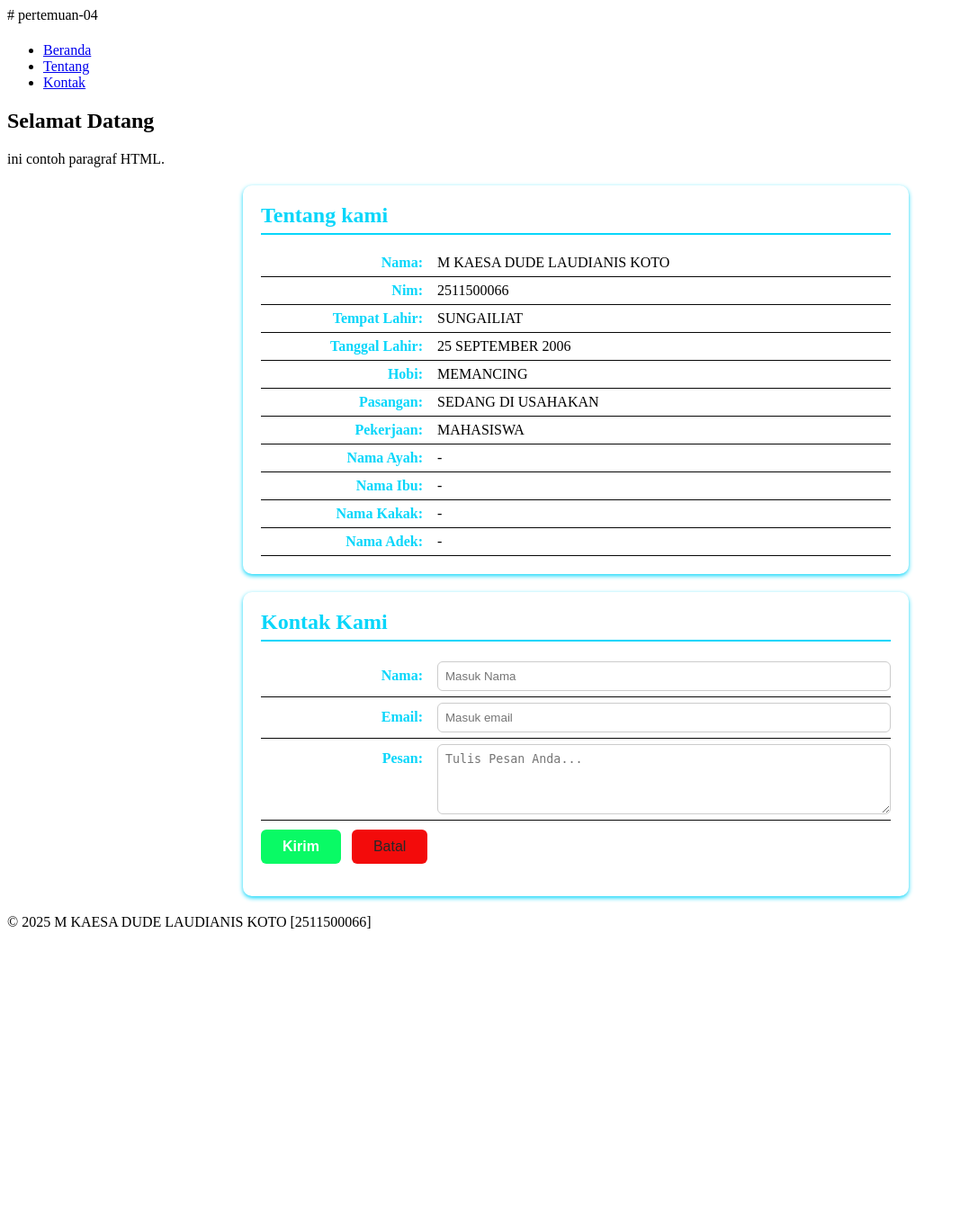
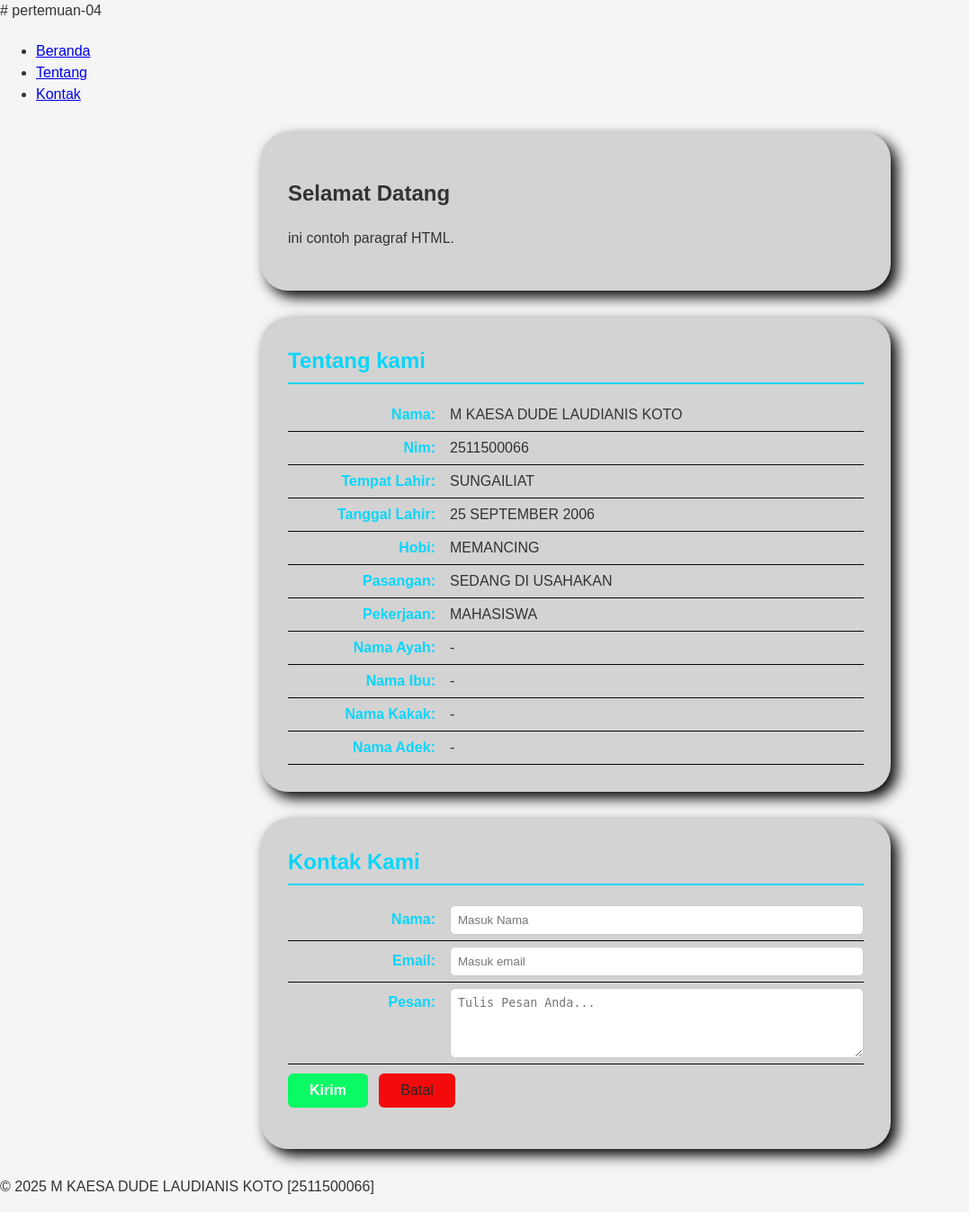
Before and after one commit to 2511500066-art/2511500066-PWD-TI1B-255260, a PHP site: page /pertemuan-04/index.html in a window 1280 px wide. Shown: the whole page at 90% size, without its empty margins (0-1077 px from the left). Before the commit the page ends 1032 px from the top, so only its background shows below. Run offline with PHP 8.4, Linux system fonts and the light colour scheme.

Commit message:
ganti internal css untuk body dan global reset

```diff
--- a/pertemuan-04/style.css
+++ b/pertemuan-04/style.css
@@ -1,4 +1,13 @@
-
+* {
+box-sizing: border-box;
+}
+body{
+    margin: 0;
+    font-family: arial, sans-serif;
+    background: #f5f5f5;
+    color: #333;
+    line-height: 1.5;
+}
         #about,
         #contact {
             background-color: #ffffff;
@@ -87,6 +96,18 @@
             transform: translateY(-1px);
         }
 
+
+        #home,
+        #about,
+        #contact {
+            background-color: lightgray;
+            border-radius: 30px;
+            padding: 30px;
+            max-width: 700px;
+            margin: 30px auto;
+            box-shadow: 7px 7px 15px black
+        }
+
         @media (max-width: 600px) {
 
             #about p,
```
Also changed, not shown: pertemuan-04/README.md.
